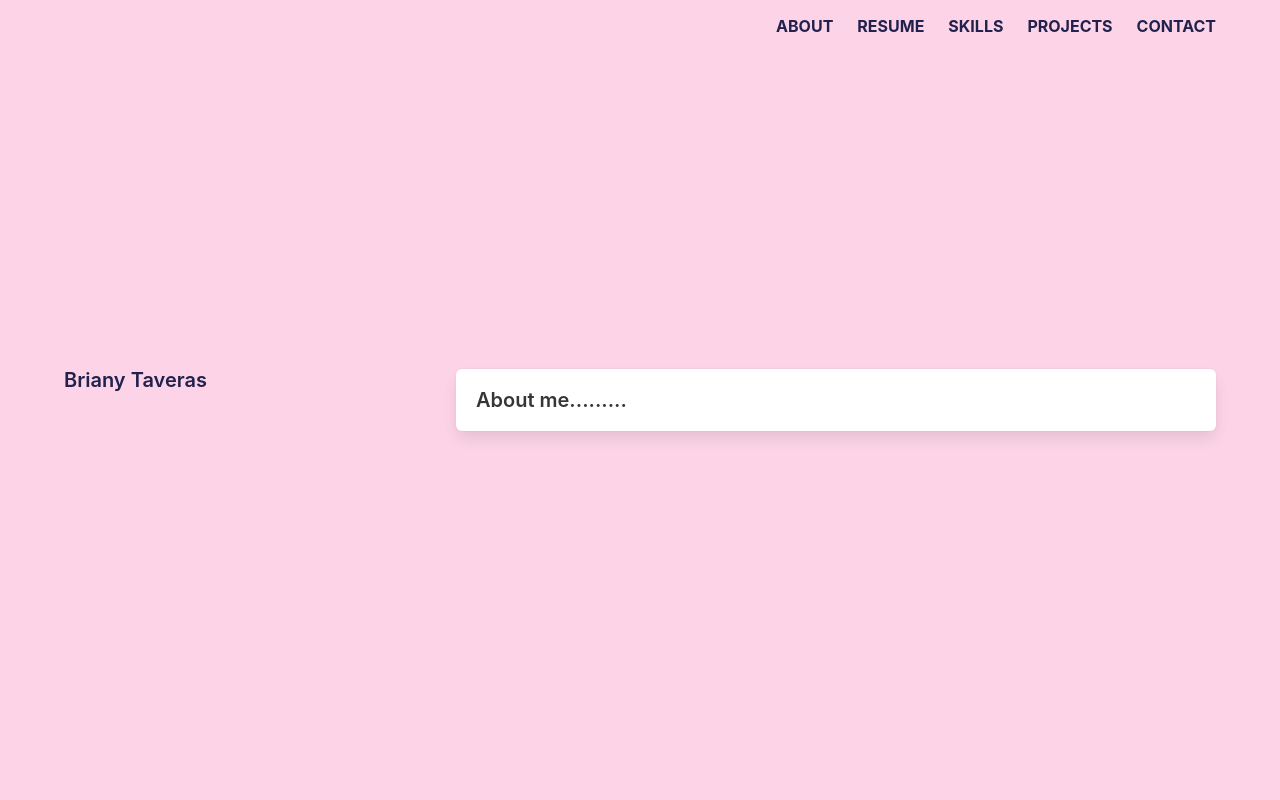
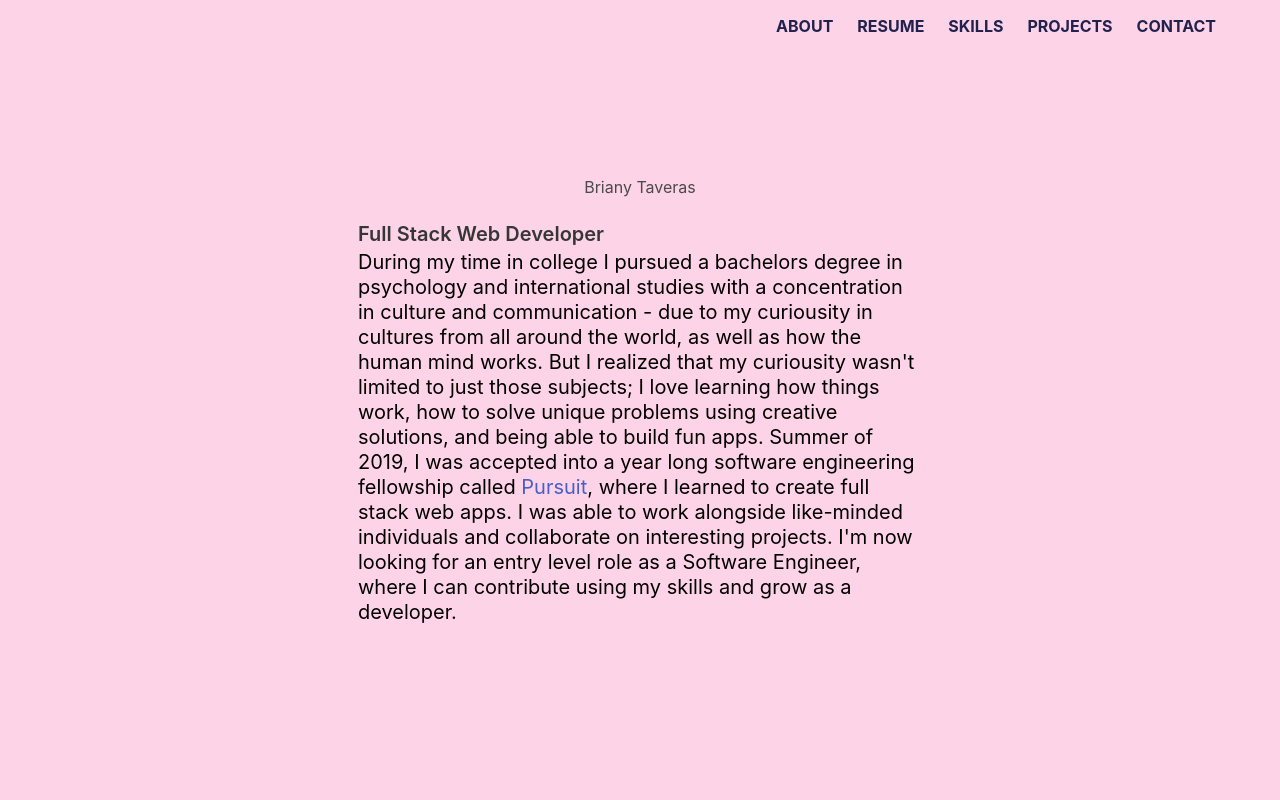
Before and after one commit to tbriany/portfolio, a React (Create React App) app in the folder frontend/: page / in a window 1280 px wide. Shown: the top 800 px of the page. Built offline with nearby package versions, Linux system fonts and the light colour scheme.

Commit message:
adds about me description

```diff
--- a/frontend/src/Components/About.jsx
+++ b/frontend/src/Components/About.jsx
@@ -10,44 +10,28 @@ const About = () => {
                 <div class="container">
 
                     <div class="columns">
-                        <div class="column is-4" >
-                            {/* <div class="box" style={{ color: "transparent" }} > */}
-                                <p class="title is-5" style={{ color: "#20214D" }}>Briany Taveras</p>
-                                {/* <p class="subtitle">This column is only 200px wide.</p> */}
-                            {/* </div> */}
-                        </div>
-                        <div class="column">
-                            <div class="box">
-                                <p class="title is-5">About me.........</p>
-                                {/* <p class="subtitle">This column will take up the remaining space available.</p> */}
-                            </div>
+                        <div class="column is-full has-text-centered is-size-1-mobile" >
+                                <h1>Briany Taveras</h1>
                         </div>
                     </div>
 
-
-                    {/*
-                    <div class="tile is-ancestor">
-                        <div class="tile is-vertical">
-                            <div class="tile">
-                                <div class="tile is-parent">
-                                    <article class="tile is-child is-half notification is-warning ">
-                                        <p class="title">Wide tile</p>
-                                        <p class="subtitle">Aligned with the right tile</p>
-                                        <div class="content">
-                                        </div>
-                                    </article>
-                                </div>
-                                <div class="tile is-parent">
-                                    <article class="tile is-child notification is-danger">
-                                        <p class="title">Wide tile</p>
-                                        <p class="subtitle">Aligned with the right tile</p>
-                                        <div class="content">
-                                        </div>
-                                    </article>
-                                </div>
-                            </div>
+                    <div class="columns">
+                    <div class="column is-half is-offset-one-quarter">
+                                <p class="title is-5">Full Stack Web Developer</p>
+                                <p class="subtitle" style={{ color: "black" }}>
+                                  During my time in college I pursued a bachelors degree in psychology and international
+                                  studies with a concentration in culture and communication - due to my curiousity in
+                                  cultures from all around the world, as well as how the human mind works.
+                                  But I realized that my curiousity wasn't limited to just those subjects; I love
+                                  learning how things work, how to solve unique problems using creative solutions,
+                                  and being able to build fun apps. Summer of 2019, I was accepted into a year long
+                                  software engineering fellowship called <a href="https://www.pursuit.org/fellowship">Pursuit</a>,
+                                  where I learned to create full stack web apps. I was able to work alongside like-minded
+                                  individuals and collaborate on interesting projects. I'm now looking for an entry level role
+                                  as a Software Engineer, where I can contribute using my skills and grow as a developer.
+                                </p>
                         </div>
-                    </div> */}
+                    </div>
 
                 </div>
             </div>
```
